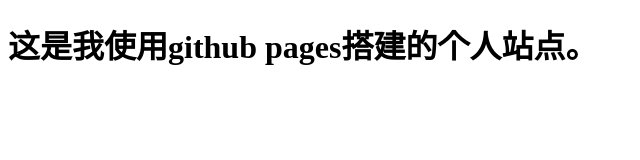
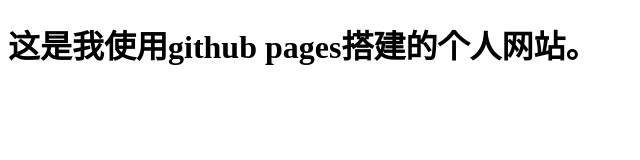
Before and after one commit to dongge00/dongge00.github.io, a plain HTML site: page index.html in a window 1280 px wide. Shown: the full height of the page, 0-640 px from the left. Drawn offline with Linux system fonts and the light colour scheme.

Commit message:
Update index.html

```diff
--- a/index.html
+++ b/index.html
@@ -4,7 +4,7 @@
 
 <body>
 
-<h1>这是我使用github pages搭建的个人站点。</h1>
+<h1>这是我使用github pages搭建的个人网站。</h1>
 
 </body>
 
```
